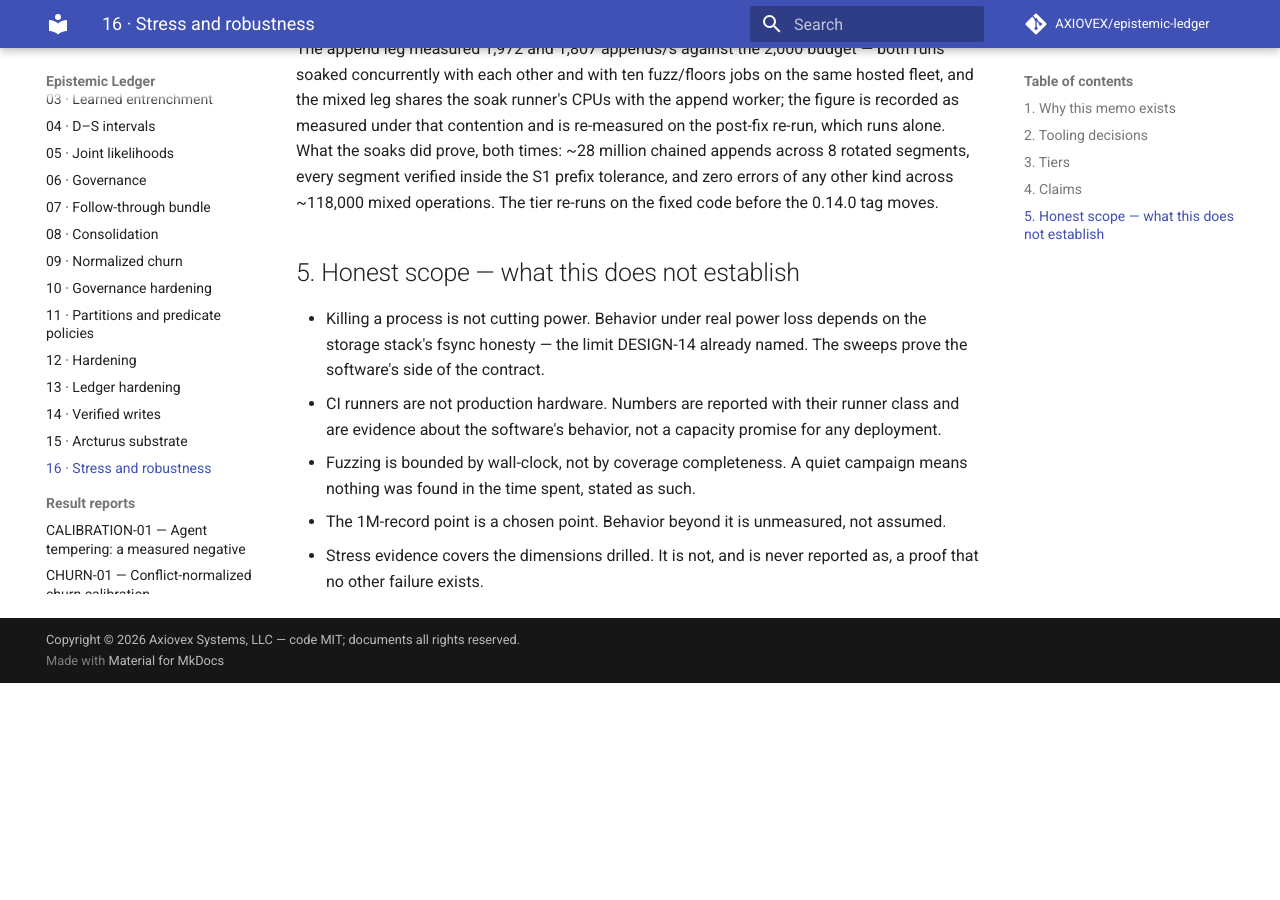
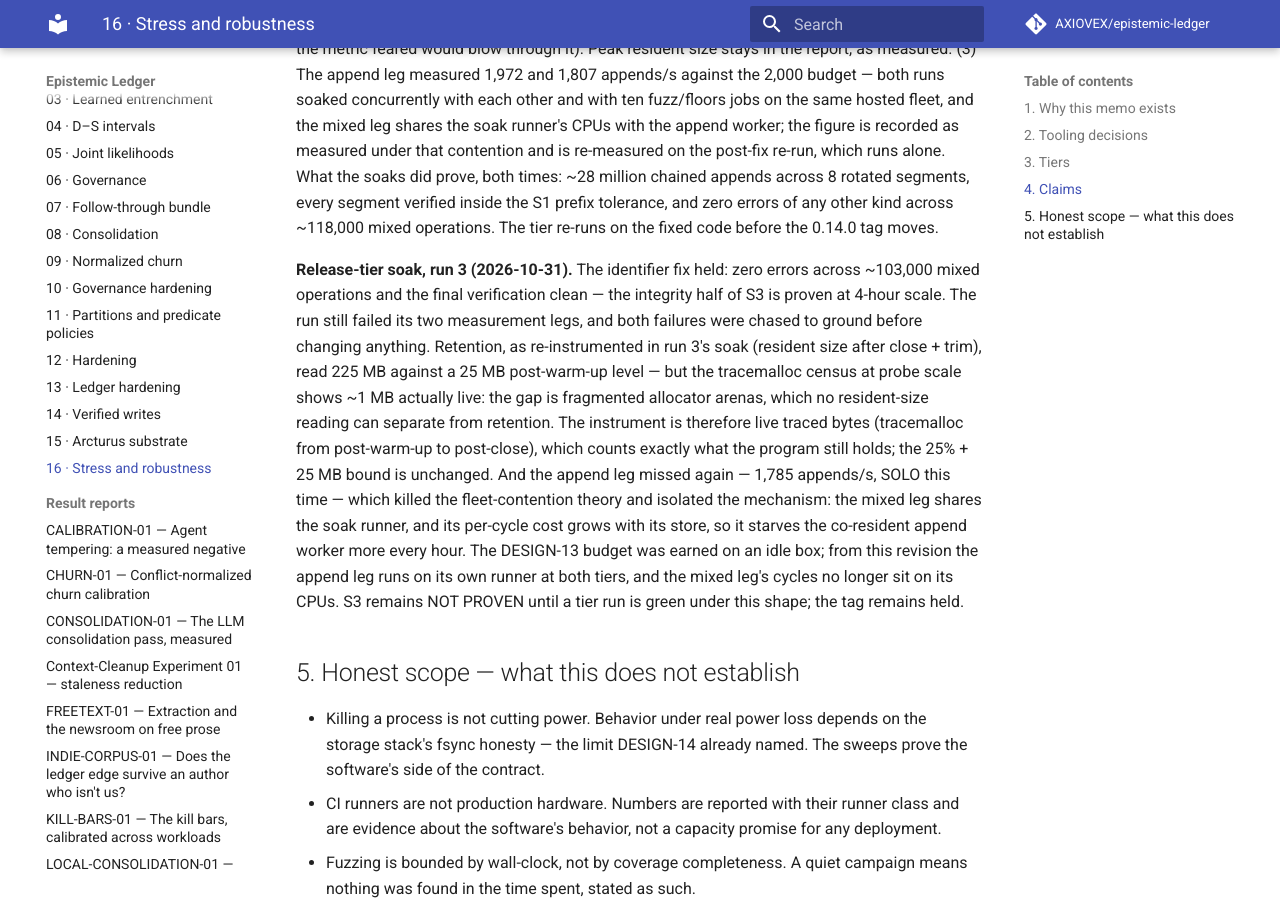
Before and after one commit to AXIOVEX/epistemic-ledger, an MkDocs documentation site: the page built from docs/DESIGN-16-stress-robustness.md, in a window 1280 px wide and 900 px high, scrolled down 5820 px. Built offline with MkDocs 1.6.1 and Material for MkDocs 9.7.7, drawn with Linux system fonts in a browser that asks for light colours; comment, search, counter and statistics services are not loaded; before the commit the page ends 6503 px from its top, so only the background shows below that; some of the changed text lies outside the part shown.

Commit message:
Soak v3: legs on separate runners, retention as live traced bytes (#57)

```diff
--- a/docs/DESIGN-16-stress-robustness.md
+++ b/docs/DESIGN-16-stress-robustness.md
@@ -138,14 +138,17 @@
   every byte offset — on the 100-record store, and by 10,000 random
   flips on the 100k-record reference store, stated as exactly that.
   *Falsifier:* either sweep finding an undetected flip.
-- **S3 — Soak stability.** Two hours of mixed load (appends, verifies,
-  impact analyses, LQL queries interleaved) sustain at least the
-  DESIGN-13 append budget, with zero errors, memory growth bounded
-  (resident memory retained after the run — measured once the
-  ledger is closed and the allocator trimmed — within 25% plus
-  25 MB of its post-warm-up level; revised 2026-10-31, see the
-  release-tier soak note below), and
-  a clean full verification at the end. *Falsifier:* the soak report.
+- **S3 — Soak stability.** Two hours of mixed load (asserts,
+  score revisions, supports, impact analyses, LQL queries
+  interleaved) with zero errors and a clean full verification
+  at the end, memory retention bounded (live traced bytes
+  after the run within 25% plus 25 MB of the post-warm-up
+  live level), and — in a sibling leg of the same duration on
+  its own runner — the chained append stream sustaining at
+  least the DESIGN-13 append budget with every rotated
+  segment verified. *Falsifier:* the soak reports. (Memory
+  instrument and leg separation revised 2026-10-31 after the
+  first three soak runs; see the soak notes below.)
 - **S4 — Concurrent readers.** With 8 reader processes querying during
   append load, no reader ever observes a partial or torn record —
   reads return whole, chain-consistent results or clean errors — and
@@ -317,6 +320,31 @@
 operations. The tier re-runs on the fixed code before the
 0.14.0 tag moves.
 
+**Release-tier soak, run 3 (2026-10-31).** The identifier
+fix held: zero errors across ~103,000 mixed operations and
+the final verification clean — the integrity half of S3 is
+proven at 4-hour scale. The run still failed its two
+measurement legs, and both failures were chased to ground
+before changing anything. Retention, as re-instrumented in
+run 3's soak (resident size after close + trim), read
+225 MB against a 25 MB post-warm-up level — but the
+tracemalloc census at probe scale shows ~1 MB actually
+live: the gap is fragmented allocator arenas, which no
+resident-size reading can separate from retention. The
+instrument is therefore live traced bytes (tracemalloc from
+post-warm-up to post-close), which counts exactly what the
+program still holds; the 25% + 25 MB bound is unchanged.
+And the append leg missed again — 1,785 appends/s, SOLO
+this time — which killed the fleet-contention theory and
+isolated the mechanism: the mixed leg shares the soak
+runner, and its per-cycle cost grows with its store, so it
+starves the co-resident append worker more every hour.
+The DESIGN-13 budget was earned on an idle box; from this
+revision the append leg runs on its own runner at both
+tiers, and the mixed leg's cycles no longer sit on its
+CPUs. S3 remains NOT PROVEN until a tier run is green
+under this shape; the tag remains held.
+
 ## 5. Honest scope — what this does not establish
 
 - Killing a process is not cutting power. Behavior under real power
```
Also changed, not shown: CHANGELOG.md (+7 -4 lines), 4 other files.
